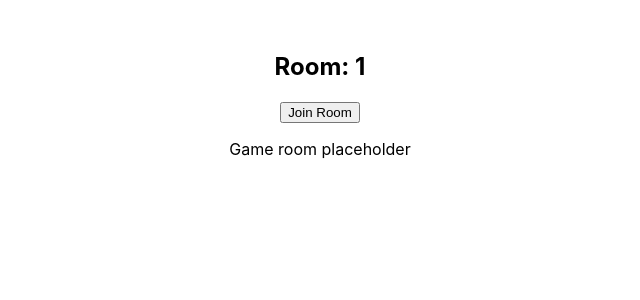
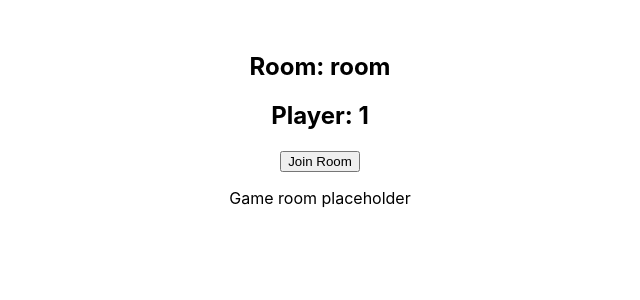
Before and after one commit to jciglesias/red-tetris, a React (Create React App) app in the folder client/: page /room/1 in a window 1280 px wide. Shown: the top 300 px of the page, without its empty margins (320-960 px from the left). Built offline with nearby package versions, Linux system fonts and the light colour scheme; no server answers.

Commit message:
gestion des url ok

```diff
--- a/client/src/App.tsx
+++ b/client/src/App.tsx
@@ -9,7 +9,7 @@ function App() {
     <div className="App">
       <Routes>
         <Route path="/" element={<Home />} />
-        <Route path="/room/:roomName" element={<GameRoom />} />
+        <Route path="/:roomName/:playerName" element={<GameRoom />} />
       </Routes>
     </div>
   );
--- a/client/src/components/GameRoom.tsx
+++ b/client/src/components/GameRoom.tsx
@@ -7,6 +7,7 @@ const socket = io("http://localhost:3001");
 
 function GameRoom() {
   const { roomName } = useParams<{ roomName: string }>();
+  const { playerName } = useParams<{ playerName: string }>();
 
     useEffect(() => {
 
@@ -103,6 +104,7 @@ function GameRoom() {
   return (
     <div className="game-room">
       <h2>Room: {roomName}</h2>
+      <h2>Player: {playerName}</h2>
       <button onClick={joinRoom}>Join Room</button>
       <div className="game-container">
         {/* Game board and other components will go here */}
--- a/client/src/components/Home.tsx
+++ b/client/src/components/Home.tsx
@@ -8,7 +8,7 @@ function Home() {
 
   const handleJoinRoom = () => {
     if (roomName.trim() && playerName.trim()) {
-      navigate(`/room/${roomName}?player=${playerName}`);
+      navigate(`/${roomName}/${playerName}`);
     }
   };
 
```
Also changed, not shown: 1 other file (tests, documents, lock files or other folders).
